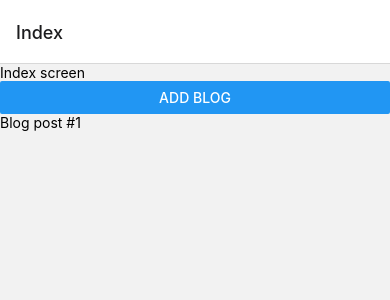
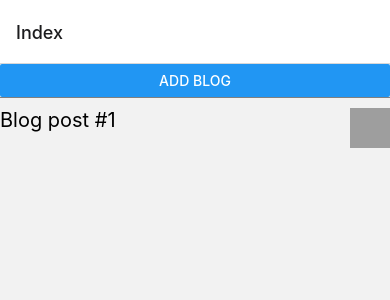
Before and after one commit to abhicoder22/Notes, a React Native app: screen /Index in a window 390 px wide. Both pictures are taken after a click on the button "ADD BLOG". Shown: the top 300 px of the page. Built offline with nearby package versions, Linux system fonts and the light colour scheme; grey boxes are pictures that could not be loaded.

Commit message:
CreateScreenAdded

```diff
--- a/src/Screens/IndexScreen.js
+++ b/src/Screens/IndexScreen.js
@@ -1,22 +1,70 @@
 import React, {useContext} from 'react';
-import {View, Text, FlatList, Button} from 'react-native';
+import {
+  View,
+  Text,
+  FlatList,
+  Button,
+  StyleSheet,
+  TouchableOpacity,
+  Image,
+} from 'react-native';
 import {Context} from '../Context/BlogContext';
+import deleteIcon from '../Assets/delete.png';
 
 const IndexScreen = ({navigation}) => {
-  const {state, addBlogPosts} = useContext(Context);
+  const {state, addBlogPosts, deleteBlogPost} = useContext(Context);
   return (
     <View>
-      <Text>Index screen</Text>
       <Button title="Add blog" onPress={addBlogPosts} />
       <FlatList
         data={state}
         keyExtractor={BlogPost => BlogPost.title}
         renderItem={({item}) => {
-          return <Text>{item.title}</Text>;
+          return (
+            <TouchableOpacity
+              onPress={() => navigation.navigate('Show', {id: item.id})}>
+              <View style={styles.blogStyle}>
+                <Text style={styles.title}>{item.title}</Text>
+                <TouchableOpacity onPress={() => deleteBlogPost(item.id)}>
+                  <Image style={styles.icon} source={deleteIcon} />
+                </TouchableOpacity>
+              </View>
+            </TouchableOpacity>
+          );
         }}
       />
     </View>
   );
 };
 
+// IndexScreen.navigationOptions = ({navigation}) => {
+//   return {
+//     headerRight: (
+//       <TouchableOpacity onPress={() => navigation.navigate('Create')}>
+//         <Image
+//           style={{height: 30, width: 30}}
+//           source={require('../Assets/plus.png')}
+//         />
+//       </TouchableOpacity>
+//     ),
+//   };
+// };
+
+const styles = StyleSheet.create({
+  blogStyle: {
+    flexDirection: 'row',
+    justifyContent: 'space-between',
+    paddingVertical: 10,
+    borderTopWidth: 1,
+    borderColor: 'gray',
+  },
+  icon: {
+    width: 40,
+    height: 40,
+  },
+  title: {
+    fontSize: 20,
+  },
+});
+
 export default IndexScreen;
```
Also changed, not shown: src/Screens/CreateScreen.js (added, +61 -0 lines), src/Screens/showScreen.js (added, +18 -0 lines).
